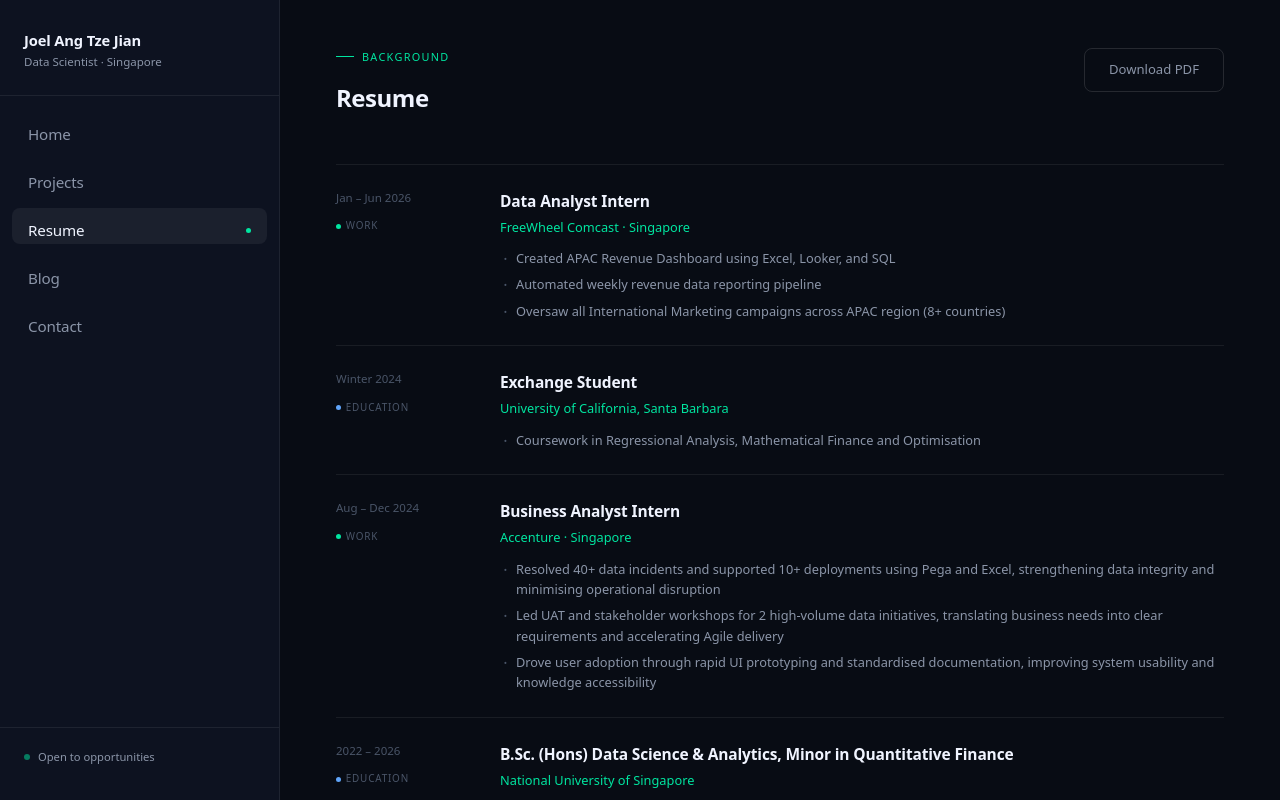
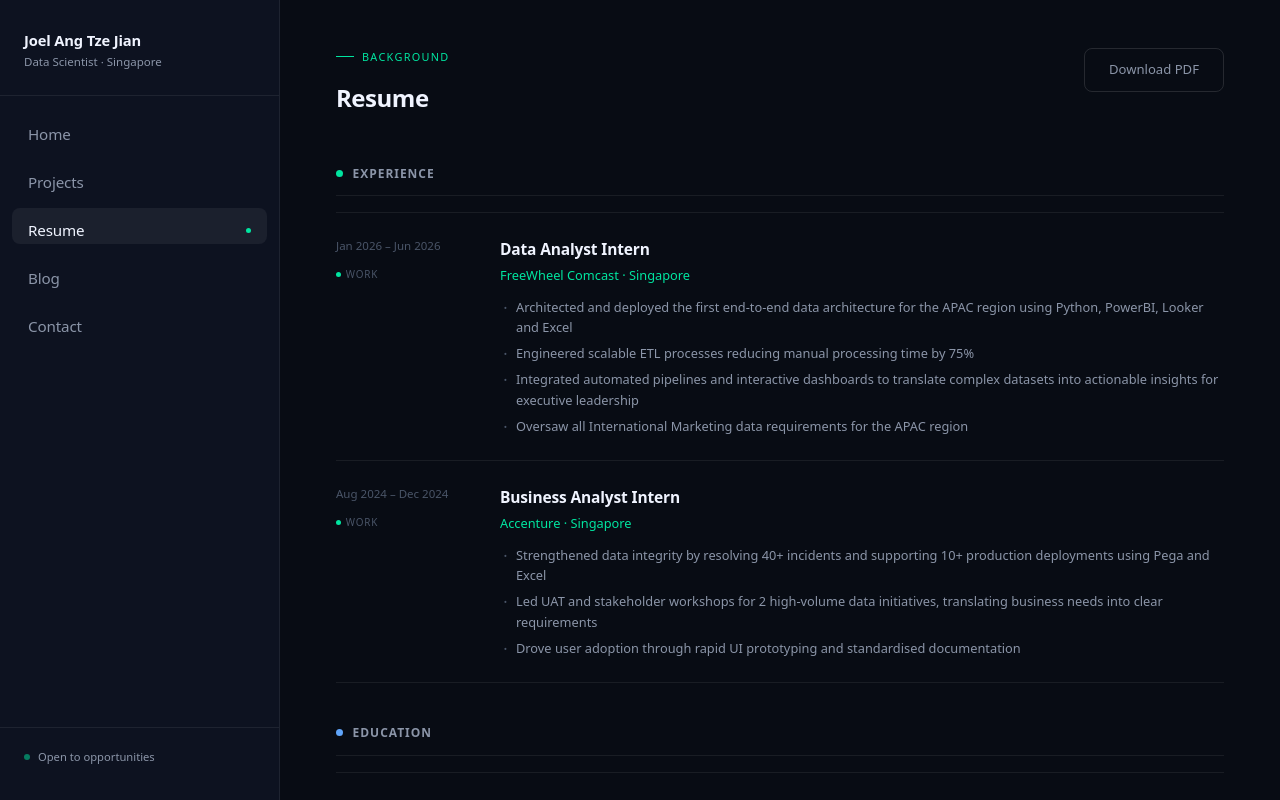
Before and after one commit to tzejiannn/tzejiannn.github.io, a React (Vite) app: page / in a window 1280 px wide. Both pictures are taken after a click on the button "Resume". Built offline with nearby package versions, Linux system fonts and the light colour scheme.

Commit message:
updated info

```diff
--- a/src/components/panels/resume.jsx
+++ b/src/components/panels/resume.jsx
@@ -1,9 +1,49 @@
-import { TIMELINE, ASIDE } from '../../data/resume'
+// Resume.jsx
+// Shows experience and education as two clearly separated sections,
+// plus a 3-column aside for awards, certs, and activities.
+
+import { EXPERIENCE, EDUCATION, ASIDE } from '../../data/resume'
+
+// Reusable component for rendering a timeline list
+// Used for both Experience and Education sections
+function TimelineList({ entries }) {
+  return (
+    <div className="tl-list">
+      {entries.map((entry, i) => (
+        <div key={i} className="tl-row">
+
+          {/* Left column — period and type label */}
+          <div className="tl-left">
+            <div className="tl-period">{entry.period}</div>
+            <div className={`tl-type-dot ${entry.type}`}>
+              {entry.type === 'work' ? 'Work' : 'Education'}
+            </div>
+          </div>
+
+          {/* Right column — role, org, bullet points */}
+          <div className="tl-right">
+            <div className="tl-role">{entry.role}</div>
+            <div className="tl-org"style={{ color: entry.type === 'work' ? 'var(--green)' : '#60a5fa' }}>
+              {entry.org}
+            </div>
+            <div className="tl-pts">
+              {entry.pts.map((pt, j) => (
+                <div key={j} className="tl-pt">{pt}</div>
+              ))}
+            </div>
+          </div>
+
+        </div>
+      ))}
+    </div>
+  )
+}
 
 export default function Resume() {
   return (
     <section className="panel active" id="panel-resume">
 
+      {/* ── Header row ── */}
       <div className="resume-header-row p-anim">
         <div>
           <div className="section-eyebrow">Background</div>
@@ -12,28 +52,33 @@
         <a href="/resume.pdf" className="btn-outline">Download PDF</a>
       </div>
 
-      <div className="tl-list p-anim">
-        {TIMELINE.map((entry, i) => (
-          <div key={i} className="tl-row">
-            <div className="tl-left">
-              <div className="tl-period">{entry.period}</div>
-              <div className={`tl-type-dot ${entry.type}`}>
-                {entry.type === 'work' ? 'Work' : 'Education'}
-              </div>
-            </div>
-            <div className="tl-right">
-              <div className="tl-role">{entry.role}</div>
-              <div className="tl-org">{entry.org}</div>
-              <div className="tl-pts">
-                {entry.pts.map((pt, j) => (
-                  <div key={j} className="tl-pt">{pt}</div>
-                ))}
-              </div>
-            </div>
-          </div>
-        ))}
+      {/* ── Experience section ── */}
+      <div className="resume-section p-anim">
+
+        {/* Section label */}
+        <div className="resume-section-label">
+          <span className="resume-section-dot work" />
+          Experience
+        </div>
+
+        <TimelineList entries={EXPERIENCE} />
+
       </div>
 
+      {/* ── Education section ── */}
+      <div className="resume-section p-anim">
+
+        {/* Section label */}
+        <div className="resume-section-label">
+          <span className="resume-section-dot edu" />
+          Education
+        </div>
+
+        <TimelineList entries={EDUCATION} />
+
+      </div>
+
+      {/* ── Awards, Certifications, Activities ── */}
       <div className="resume-aside-row p-anim">
         {ASIDE.map((block, i) => (
           <div key={i} className="aside-card">
--- a/src/data/resume.js
+++ b/src/data/resume.js
@@ -1,88 +1,82 @@
 // resume.js
-// Your work experience and education timeline,
-// plus awards, certifications, and activities.
+// Split into EXPERIENCE and EDUCATION for cleaner display.
 
-// Timeline entries — shown in order, most recent first
-const TIMELINE = [
+const EXPERIENCE = [
   {
-    // 'work' shows a green dot, 'edu' shows a blue dot
     type: 'work',
-
-    // Date range shown on the left
-    period: 'Jan – Jun 2026',
-
-    // Job title or degree name
+    period: 'Jan 2026 – Jun 2026',
     role: 'Data Analyst Intern',
     org: 'FreeWheel Comcast · Singapore',
     pts: [
-      'Created APAC Revenue Dashboard using Excel, Looker, and SQL',
-      'Automated weekly revenue data reporting pipeline',
-      'Oversaw all International Marketing campaigns across APAC region (8+ countries)',
+      'Architected and deployed the first end-to-end data architecture for the APAC region using Python, PowerBI, Looker and Excel',
+      'Engineered scalable ETL processes reducing manual processing time by 75%',
+      'Integrated automated pipelines and interactive dashboards to translate complex datasets into actionable insights for executive leadership',
+      'Oversaw all International Marketing data requirements for the APAC region',
+    ],
+  },
+  {
+    type: 'work',
+    period: 'Aug 2024 – Dec 2024',
+    role: 'Business Analyst Intern',
+    org: 'Accenture · Singapore',
+    pts: [
+      'Strengthened data integrity by resolving 40+ incidents and supporting 10+ production deployments using Pega and Excel',
+      'Led UAT and stakeholder workshops for 2 high-volume data initiatives, translating business needs into clear requirements',
+      'Drove user adoption through rapid UI prototyping and standardised documentation',
+    ],
+  },
+]
+
+const EDUCATION = [
+  {
+    type: 'edu',
+    period: '2022 – 2026',
+    role: 'B.Sc. Data Science & Analytics (Honours)',
+    org: 'National University of Singapore',
+    pts: [
+      'CGPA 4.25 — Honours: Distinction',
+      'Minor in Quantitative Finance, Faculty of Science',
+      'Relevant courses: Data Structures & Algorithms, Machine Learning, Investment Instruments & Risk Management',
+      'Expected Graduation: Dec 2026',
     ],
   },
 
   {
     type: 'edu',
-    period: 'Winter 2024',
-    role: 'Exchange Student',
+    period: 'Dec 2024 – Apr 2025',
+    role: 'Student Exchange Program',
     org: 'University of California, Santa Barbara',
     pts: [
-      'Coursework in Regressional Analysis, Mathematical Finance and Optimisation',
+      'Relevant courses: Regression Analysis, Mathematical Finance, Optimisation',
     ],
-  },
-
-  {
-    type: 'work',
-    period: 'Aug – Dec 2024',
-    role: 'Business Analyst Intern',
-    org: 'Accenture · Singapore',
-    pts: [
-      'Resolved 40+ data incidents and supported 10+ deployments using Pega and Excel, strengthening data integrity and minimising operational disruption',
-      'Led UAT and stakeholder workshops for 2 high-volume data initiatives, translating business needs into clear requirements and accelerating Agile delivery',
-      'Drove user adoption through rapid UI prototyping and standardised documentation, improving system usability and knowledge accessibility',
-    ],
-  },
-
-  {
-    type: 'edu',
-    period: '2022 – 2026',
-    role: 'B.Sc. (Hons) Data Science & Analytics, Minor in Quantitative Finance',
-    org: 'National University of Singapore',
-    pts: [
-      "CAP 4.3 / 5.0",
-      'Modules: Numerical Computation, Exploratory Data Analysis, Data Cleaning, Data Visualisation, Data Structures & Algorithms, Machine Learning, Investment Instruments & Risk Management',
-      'FYP: "to be included',
-    ],
-  },
+  }
 ]
 
-// Three columns below the timeline
-// TODO: Replace all items with your real awards, certs, and activities
 const ASIDE = [
   {
     label: 'Awards',
     items: [
-      "Dean's List AY2023/24 S1",
-      'Shopee DS Competition — Top 20',
-      'Orbital — Apollo 11',
+      'Honours: Distinction',
+      'CGPA 4.25 / 5.0',
+      'UCSB Exchange Program',
     ],
   },
   {
     label: 'Certifications',
     items: [
-      'AWS Cloud Practitioner',
-      'Google Data Analytics',
-      'DeepLearning.AI MLS',
+      'Python — Advanced',
+      'SQL — Advanced',
+      'PowerBI — Intermediate',
     ],
   },
   {
     label: 'Activities',
     items: [
-      'Ultimate Frisbee National Team Youth Program — Team Manager 2023 - Present',
-      'NUS Varsity Ultimate Frisbee - Captain 2023/24',
-      'Ultimate Frisbee Under-24 National Team - Captain 2022/23',
+      'Ultimate Frisbee National Team — Team Manager',
+      'NUS Varsity Frisbee — Captain 2023/24',
+      'U-24 National Team — Captain 2022/23',
     ],
   },
 ]
 
-export { TIMELINE, ASIDE }
+export { EXPERIENCE, EDUCATION, ASIDE }
--- a/src/index.css
+++ b/src/index.css
@@ -1314,3 +1314,43 @@
   opacity: 0;
   transform: translateY(6px);
 }
+
+/* ============================================
+   RESUME — SECTION LABELS
+   The "Experience" and "Education" headings
+   that divide the two timeline sections.
+   ============================================ */
+
+/* Spacing between the two sections */
+.resume-section {
+  margin-bottom: 2.5rem;
+}
+
+/* The label row — dot + text */
+.resume-section-label {
+  display: flex;
+  align-items: center;
+  gap: .6rem;
+  font-size: .75rem;
+  font-weight: 600;
+  letter-spacing: .08em;
+  text-transform: uppercase;
+  color: var(--text-2);
+  margin-bottom: 1rem;
+  padding-bottom: .75rem;
+  border-bottom: 1px solid var(--border);
+}
+
+/* Coloured dot before the label */
+.resume-section-dot {
+  width: 7px;
+  height: 7px;
+  border-radius: 50%;
+  flex-shrink: 0;
+}
+
+/* Green dot for Experience */
+.resume-section-dot.work { background: var(--green); }
+
+/* Blue dot for Education */
+.resume-section-dot.edu  { background: #60a5fa; }
```
